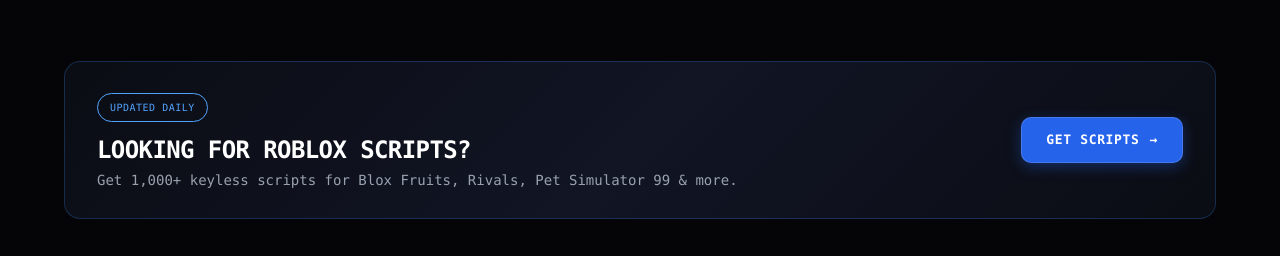
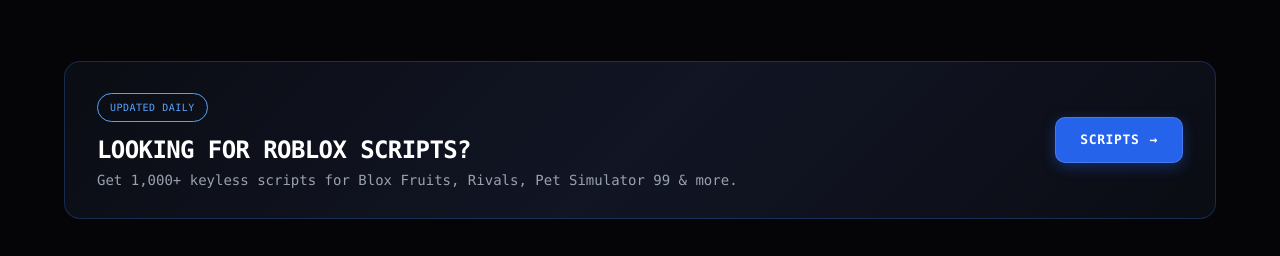
Before and after one commit to rbxdasneads/hubforrbx, a website: page index.html in a window 1280 px wide. Shown: the part 516-772 px from the top of the page. Drawn offline with Linux system fonts and the light colour scheme.

Commit message:
Update index.html

```diff
--- a/index.html
+++ b/index.html
@@ -273,7 +273,7 @@
         </div>
 
         <a href="/scripts.html" class="btn-banner">
-            <span>Get Scripts</span>
+            <span>Scripts</span>
             <span class="arrow">→</span>
         </a>
     </div>
```
